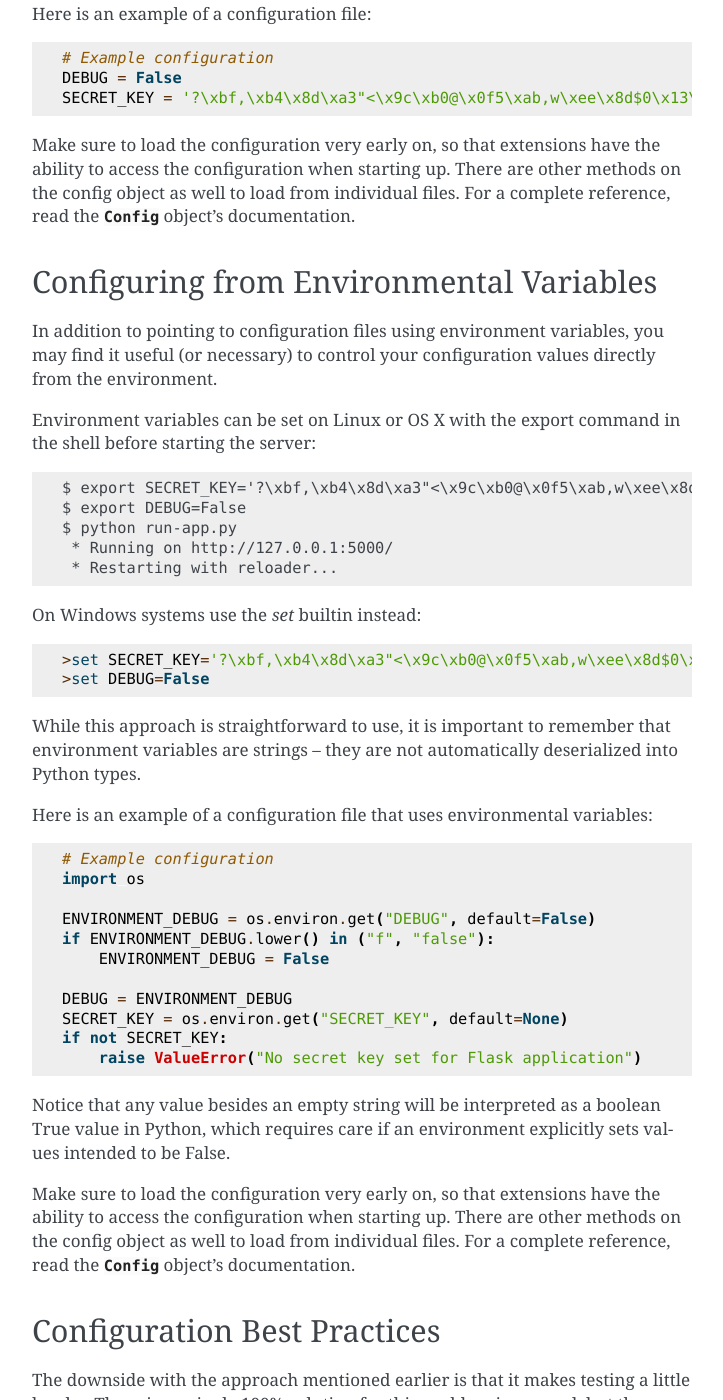
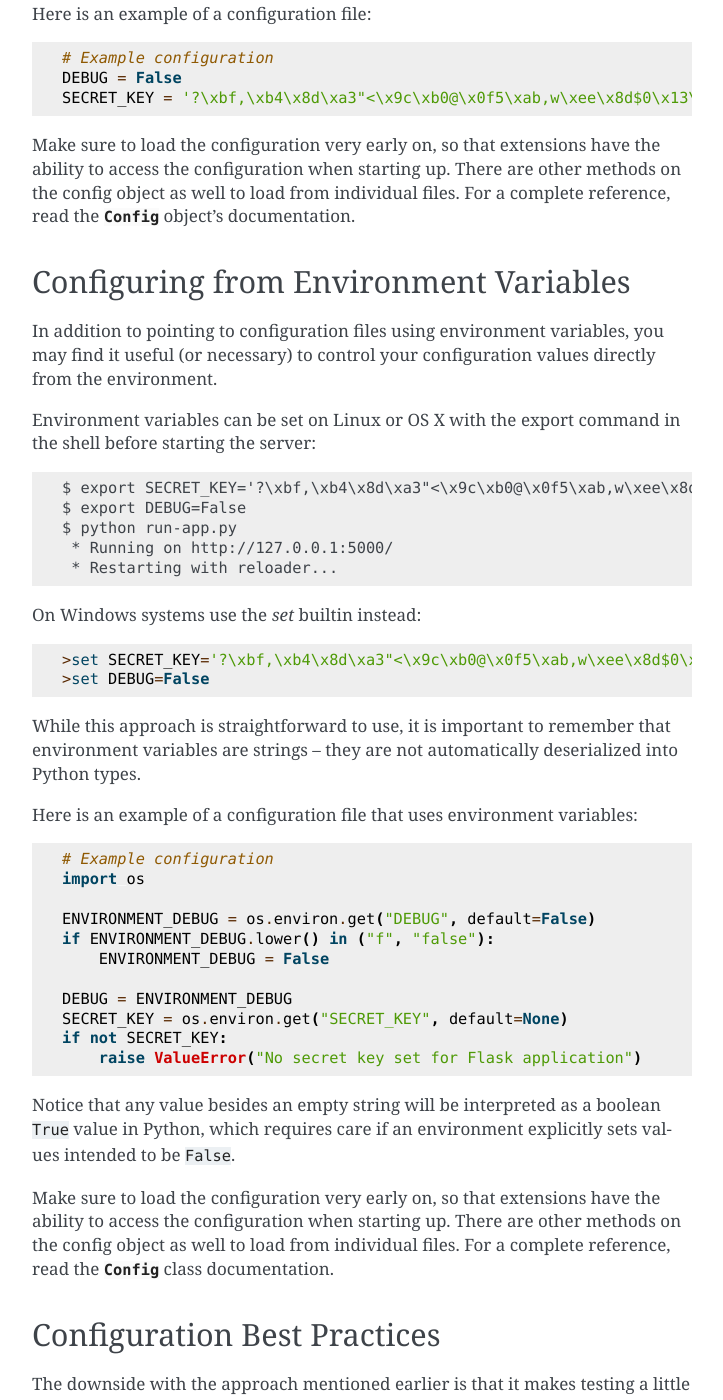
Before and after one commit to skybear308/flask, a Sphinx documentation site: the page built from docs/config.rst, in a window 1280 px wide and 1400 px high, scrolled down 7143 px. Shown: the whole window, without its empty margins (388-1111 px from the left). Built offline with Sphinx 7.4.7, drawn with Linux system fonts in a browser that asks for light colours; some of the changed text lies outside the part shown.

Commit message:
formatting [ci skip]

```diff
--- a/docs/config.rst
+++ b/docs/config.rst
@@ -375,15 +375,15 @@ methods on the config object as well to load from individual files.  For a
 complete reference, read the :class:`~flask.Config` object's
 documentation.
 
-Configuring from Environmental Variables
-----------------------------------------
+Configuring from Environment Variables
+--------------------------------------
 
 In addition to pointing to configuration files using environment variables, you
-may find it useful (or necessary) to control your configuration values
-directly from the environment.
+may find it useful (or necessary) to control your configuration values directly
+from the environment.
 
-Environment variables can be set on Linux or OS X with the export command in the
-shell before starting the server::
+Environment variables can be set on Linux or OS X with the export command in
+the shell before starting the server::
 
     $ export SECRET_KEY='?\xbf,\xb4\x8d\xa3"<\x9c\xb0@\x0f5\xab,w\xee\x8d$0\x13\x8b83'
     $ export DEBUG=False
@@ -397,10 +397,10 @@ On Windows systems use the `set` builtin instead::
     >set DEBUG=False
 
 While this approach is straightforward to use, it is important to remember that
-environment variables are strings -- they are not automatically deserialized into Python
-types.
+environment variables are strings -- they are not automatically deserialized
+into Python types.
 
-Here is an example of a configuration file that uses environmental variables::
+Here is an example of a configuration file that uses environment variables::
 
     # Example configuration
     import os
@@ -415,14 +415,14 @@ Here is an example of a configuration file that uses environmental variables::
         raise ValueError("No secret key set for Flask application")
 
 
-Notice that any value besides an empty string will be interpreted as a boolean True value in Python, which
-requires care if an environment explicitly sets values intended to be False.
+Notice that any value besides an empty string will be interpreted as a boolean
+``True`` value in Python, which requires care if an environment explicitly sets
+values intended to be ``False``.
 
-Make sure to load the configuration very early on, so that extensions have
-the ability to access the configuration when starting up.  There are other
-methods on the config object as well to load from individual files.  For a
-complete reference, read the :class:`~flask.Config` object's
-documentation.
+Make sure to load the configuration very early on, so that extensions have the
+ability to access the configuration when starting up.  There are other methods
+on the config object as well to load from individual files.  For a complete
+reference, read the :class:`~flask.Config` class documentation.
 
 Configuration Best Practices
 ----------------------------
```
